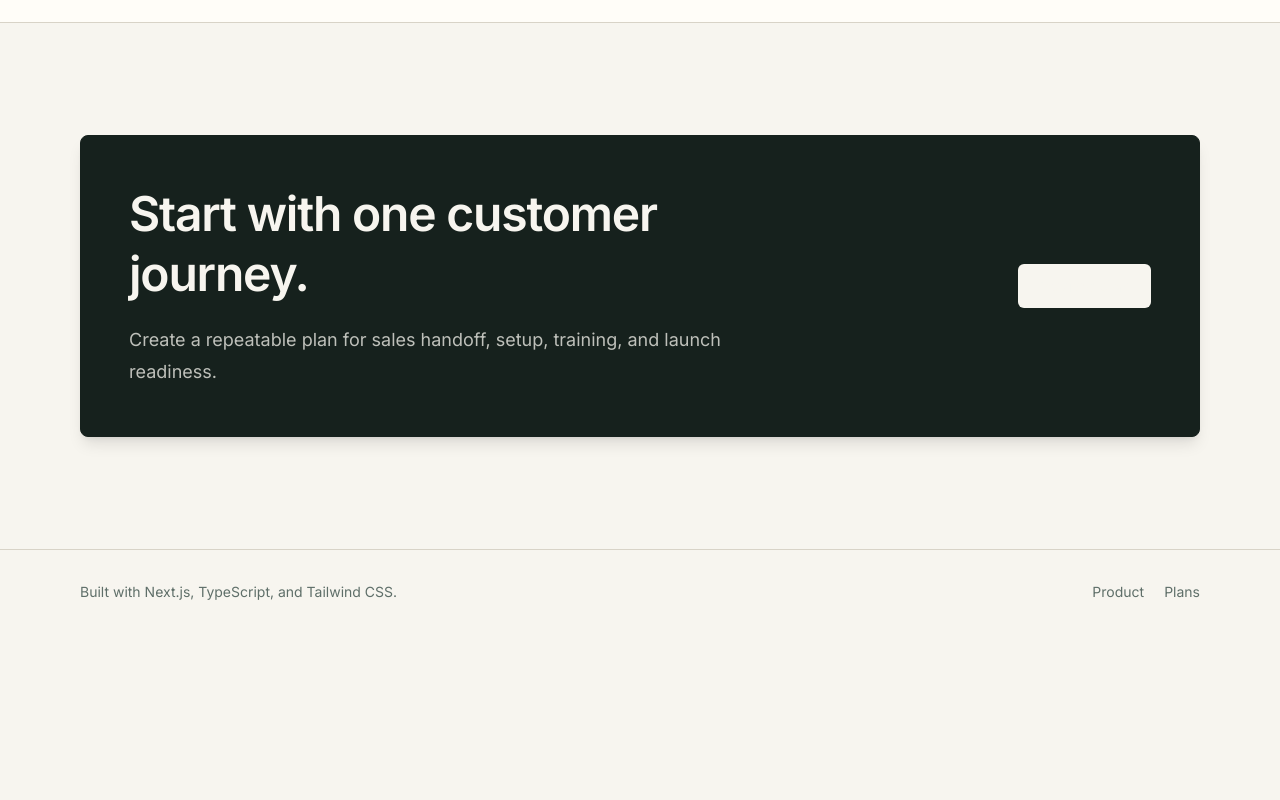
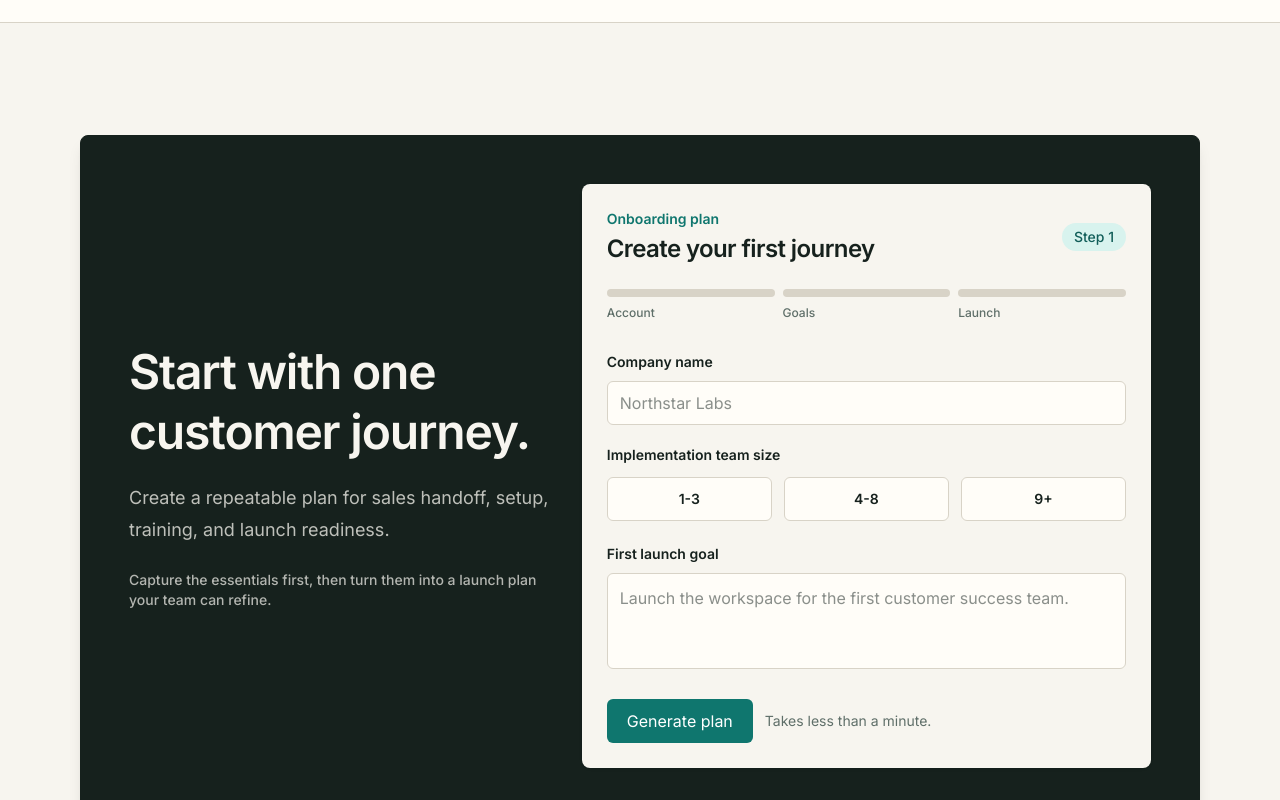
Before and after one commit to error411/saas-onboarding-ui, a Next.js app: page / in a window 1280 px wide. Shown: the part 1560-2360 px from the top of the page. Before the commit the page ends 2194 px from the top, so only its background shows below. Built offline with nearby package versions, Linux system fonts and the light colour scheme.

Commit message:
Add onboarding form flow

```diff
--- a/components/cta-section.tsx
+++ b/components/cta-section.tsx
@@ -1,10 +1,10 @@
-import { ButtonLink } from "@/components/ui/button";
+import { OnboardingForm } from "@/components/onboarding-form";
 
 export function CtaSection() {
   return (
     <section className="section-space" id="start">
       <div className="container-page">
-        <div className="grid gap-8 rounded-lg border border-foreground bg-foreground p-8 text-background shadow-lg md:grid-cols-[1fr_auto] md:items-center md:p-12">
+        <div className="grid gap-8 rounded-lg border border-foreground bg-foreground p-8 text-background shadow-lg lg:grid-cols-[0.85fr_1.15fr] lg:items-center lg:p-12">
           <div>
             <h2 className="max-w-2xl text-3xl font-semibold leading-tight tracking-tight md:text-5xl">
               Start with one customer journey.
@@ -13,10 +13,11 @@ export function CtaSection() {
               Create a repeatable plan for sales handoff, setup, training, and
               launch readiness.
             </p>
+            <p className="mt-6 max-w-xl text-sm font-medium text-background/70">
+              Capture the essentials first, then turn them into a launch plan your team can refine.
+            </p>
           </div>
-          <ButtonLink href="#features" variant="light" className="w-full sm:w-auto">
-            Review plan
-          </ButtonLink>
+          <OnboardingForm />
         </div>
       </div>
     </section>
--- /dev/null
+++ b/components/onboarding-form.tsx
@@ -0,0 +1,197 @@
+"use client";
+
+import type { FormEvent } from "react";
+import { useMemo, useState } from "react";
+import { Button } from "@/components/ui/button";
+import { cn } from "@/lib/utils";
+
+const steps = ["Account", "Goals", "Launch"];
+
+type FieldName = "companyName" | "teamSize" | "launchGoal";
+
+type FormValues = Record<FieldName, string>;
+
+const initialValues: FormValues = {
+  companyName: "",
+  teamSize: "",
+  launchGoal: "",
+};
+
+function validate(values: FormValues) {
+  return {
+    companyName: values.companyName.trim() ? "" : "Add a company name.",
+    teamSize: values.teamSize ? "" : "Choose a team size.",
+    launchGoal: values.launchGoal.trim() ? "" : "Describe the first launch goal.",
+  };
+}
+
+export function OnboardingForm() {
+  const [values, setValues] = useState<FormValues>(initialValues);
+  const [touched, setTouched] = useState<Partial<Record<FieldName, boolean>>>({});
+  const [isLoading, setIsLoading] = useState(false);
+  const [isComplete, setIsComplete] = useState(false);
+
+  const errors = useMemo(() => validate(values), [values]);
+  const visibleErrors = Object.entries(errors).filter(
+    ([field, message]) => touched[field as FieldName] && message,
+  );
+  const completedFields = Object.values(values).filter((value) => value.trim()).length;
+  const currentStep = Math.min(completedFields, steps.length - 1);
+  const hasErrors = Object.values(errors).some(Boolean);
+
+  function updateField(field: FieldName, value: string) {
+    setValues((current) => ({ ...current, [field]: value }));
+    setIsComplete(false);
+  }
+
+  function markTouched(field: FieldName) {
+    setTouched((current) => ({ ...current, [field]: true }));
+  }
+
+  function handleSubmit(event: FormEvent<HTMLFormElement>) {
+    event.preventDefault();
+    setTouched({
+      companyName: true,
+      teamSize: true,
+      launchGoal: true,
+    });
+
+    if (hasErrors) {
+      return;
+    }
+
+    setIsLoading(true);
+    window.setTimeout(() => {
+      setIsLoading(false);
+      setIsComplete(true);
+    }, 700);
+  }
+
+  return (
+    <form
+      className="rounded-lg border border-background/15 bg-background p-5 text-foreground shadow-sm sm:p-6"
+      noValidate
+      onSubmit={handleSubmit}
+    >
+      <div className="flex items-center justify-between gap-4">
+        <div>
+          <p className="text-sm font-semibold text-accent">Onboarding plan</p>
+          <h3 className="mt-1 text-2xl font-semibold tracking-tight">
+            Create your first journey
+          </h3>
+        </div>
+        <span className="rounded-full bg-accent-soft px-3 py-1 text-sm font-medium text-accent-strong">
+          Step {currentStep + 1}
+        </span>
+      </div>
+
+      <ol className="mt-6 grid grid-cols-3 gap-2" aria-label="Onboarding progress">
+        {steps.map((step, index) => (
+          <li aria-current={index === currentStep ? "step" : undefined} key={step}>
+            <div
+              className={cn(
+                "h-2 rounded-full bg-border",
+                index <= currentStep && "bg-accent",
+              )}
+            />
+            <p className="mt-2 text-xs font-medium text-muted">{step}</p>
+          </li>
+        ))}
+      </ol>
+
+      <div className="mt-7 space-y-5">
+        <div>
+          <label className="text-sm font-semibold text-foreground" htmlFor="companyName">
+            Company name
+          </label>
+          <input
+            aria-describedby={
+              touched.companyName && errors.companyName ? "companyName-error" : undefined
+            }
+            aria-invalid={Boolean(touched.companyName && errors.companyName)}
+            className="mt-2 min-h-11 w-full rounded-md border border-border bg-card px-3 text-base outline-none transition focus:border-accent focus:ring-2 focus:ring-accent-soft"
+            id="companyName"
+            onBlur={() => markTouched("companyName")}
+            onChange={(event) => updateField("companyName", event.target.value)}
+            placeholder="Northstar Labs"
+            value={values.companyName}
+          />
+          {touched.companyName && errors.companyName ? (
+            <p className="mt-2 text-sm font-medium text-accent-strong" id="companyName-error">
+              {errors.companyName}
+            </p>
+          ) : null}
+        </div>
+
+        <fieldset className="space-y-3">
+          <legend className="text-sm font-semibold text-foreground">
+            Implementation team size
+          </legend>
+          <div className="grid gap-3 sm:grid-cols-3">
+            {["1-3", "4-8", "9+"].map((size) => (
+              <label
+                className={cn(
+                  "flex min-h-11 cursor-pointer items-center justify-center rounded-md border border-border bg-card px-3 text-sm font-semibold transition",
+                  values.teamSize === size && "border-accent bg-accent-soft text-accent-strong",
+                )}
+                key={size}
+              >
+                <input
+                  className="sr-only"
+                  name="teamSize"
+                  onBlur={() => markTouched("teamSize")}
+                  onChange={() => updateField("teamSize", size)}
+                  type="radio"
+                  value={size}
+                />
+                {size}
+              </label>
+            ))}
+          </div>
+          {touched.teamSize && errors.teamSize ? (
+            <p className="text-sm font-medium text-accent-strong">{errors.teamSize}</p>
+          ) : null}
+        </fieldset>
+
+        <div>
+          <label className="text-sm font-semibold text-foreground" htmlFor="launchGoal">
+            First launch goal
+          </label>
+          <textarea
+            aria-describedby={
+              touched.launchGoal && errors.launchGoal ? "launchGoal-error" : undefined
+            }
+            aria-invalid={Boolean(touched.launchGoal && errors.launchGoal)}
+            className="mt-2 min-h-24 w-full resize-none rounded-md border border-border bg-card px-3 py-3 text-base leading-6 outline-none transition focus:border-accent focus:ring-2 focus:ring-accent-soft"
+            id="launchGoal"
+            onBlur={() => markTouched("launchGoal")}
+            onChange={(event) => updateField("launchGoal", event.target.value)}
+            placeholder="Launch the workspace for the first customer success team."
+            value={values.launchGoal}
+          />
+          {touched.launchGoal && errors.launchGoal ? (
+            <p className="mt-2 text-sm font-medium text-accent-strong" id="launchGoal-error">
+              {errors.launchGoal}
+            </p>
+          ) : null}
+        </div>
+      </div>
+
+      <div className="mt-6 flex flex-col gap-3 sm:flex-row sm:items-center">
+        <Button
+          className="w-full sm:w-auto"
+          disabled={visibleErrors.length > 0}
+          isLoading={isLoading}
+          type="submit"
+        >
+          Generate plan
+        </Button>
+        {isComplete ? (
+          <p className="text-sm font-medium text-accent-strong">Plan draft ready for review.</p>
+        ) : (
+          <p className="text-sm text-muted">Takes less than a minute.</p>
+        )}
+      </div>
+    </form>
+  );
+}
--- a/components/ui/button.tsx
+++ b/components/ui/button.tsx
@@ -1,5 +1,5 @@
 import Link from "next/link";
-import type { ComponentPropsWithoutRef, ReactNode } from "react";
+import type { ButtonHTMLAttributes, ComponentPropsWithoutRef, ReactNode } from "react";
 import { cn } from "@/lib/utils";
 
 type ButtonVariant = "primary" | "secondary" | "light";
@@ -7,6 +7,12 @@ type ButtonSize = "sm" | "md";
 
 type ButtonLinkProps = ComponentPropsWithoutRef<typeof Link> & {
   children: ReactNode;
+  size?: ButtonSize;
+  variant?: ButtonVariant;
+};
+
+type ButtonProps = ButtonHTMLAttributes<HTMLButtonElement> & {
+  isLoading?: boolean;
   size?: ButtonSize;
   variant?: ButtonVariant;
 };
@@ -43,3 +49,30 @@ export function ButtonLink({
     </Link>
   );
 }
+
+export function Button({
+  children,
+  className,
+  disabled,
+  isLoading = false,
+  size = "md",
+  type = "button",
+  variant = "primary",
+  ...props
+}: ButtonProps) {
+  return (
+    <button
+      className={cn(
+        "inline-flex items-center justify-center rounded-md font-semibold transition focus-visible:outline-2 focus-visible:outline-offset-4 focus-visible:outline-accent disabled:cursor-not-allowed disabled:opacity-60",
+        sizeClasses[size],
+        variantClasses[variant],
+        className,
+      )}
+      disabled={disabled || isLoading}
+      type={type}
+      {...props}
+    >
+      {isLoading ? "Creating plan..." : children}
+    </button>
+  );
+}
```
